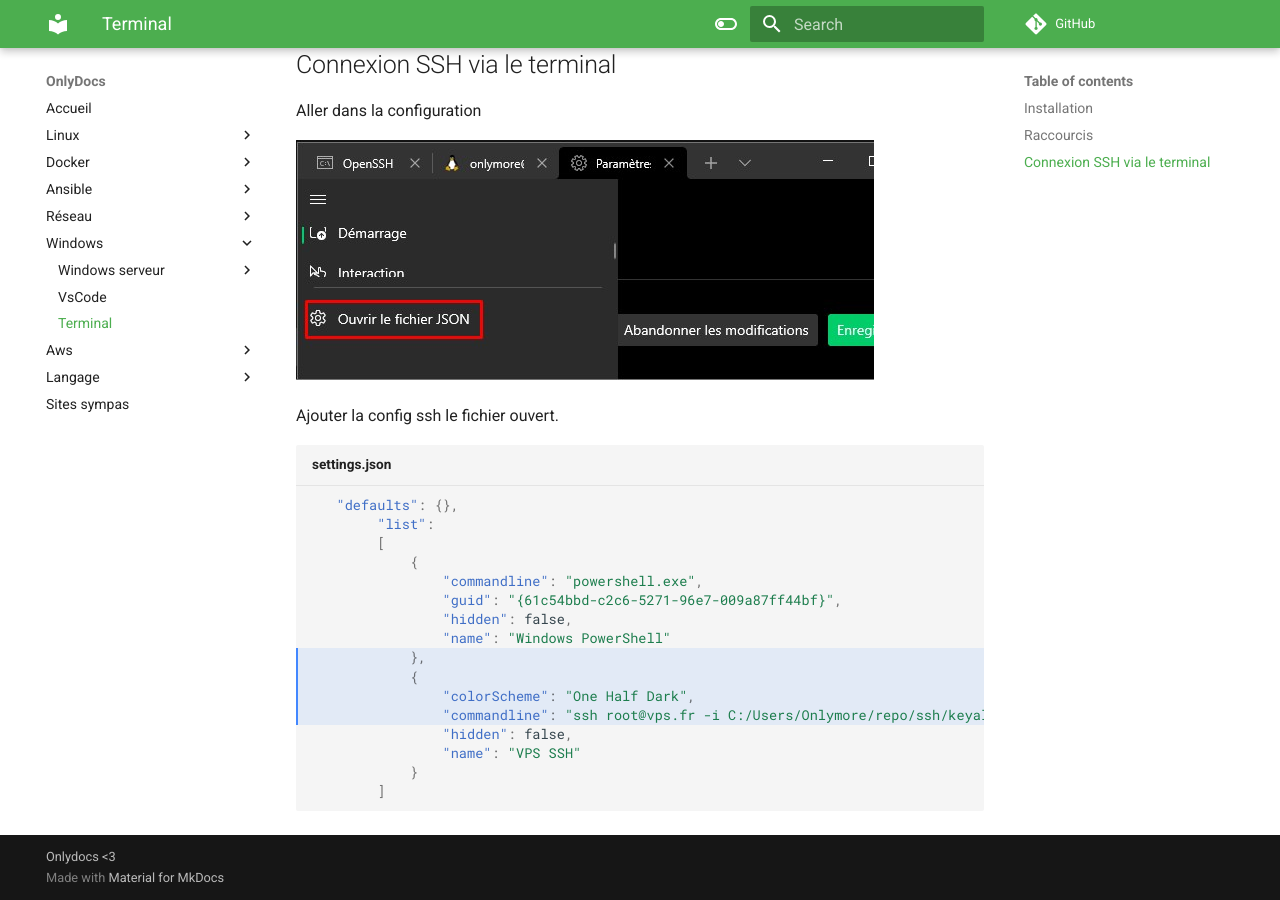
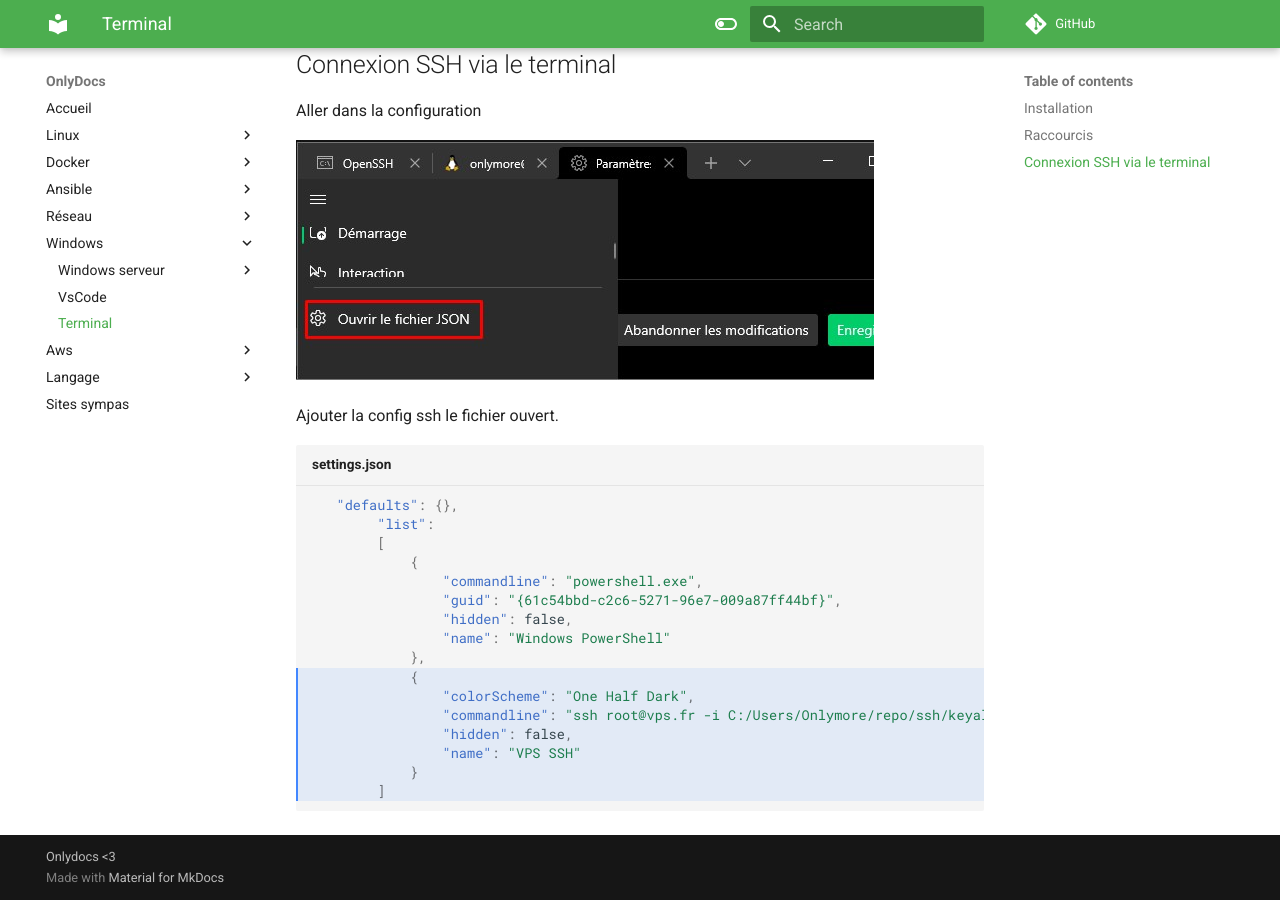
Before and after one commit to Theonlymore/OnlyDocs, an MkDocs documentation site: the page built from docs/windows/newTerminal.md, in a window 1280 px wide and 900 px high, scrolled down 671 px. Built offline with MkDocs 1.6.1 and Material for MkDocs 9.7.7, drawn with Linux system fonts in a browser that asks for light colours; comment, search, counter and statistics services are not loaded.

Commit message:
Update newTerminal.md

````diff
--- a/docs/windows/newTerminal.md
+++ b/docs/windows/newTerminal.md
@@ -25,7 +25,7 @@ Aller dans la configuration
 
 Ajouter la config ssh le fichier ouvert.
 
-```json title="settings.json" hl_lines="9-12"
+```json title="settings.json" hl_lines="10-17"
    "defaults": {},
         "list":
         [
````
